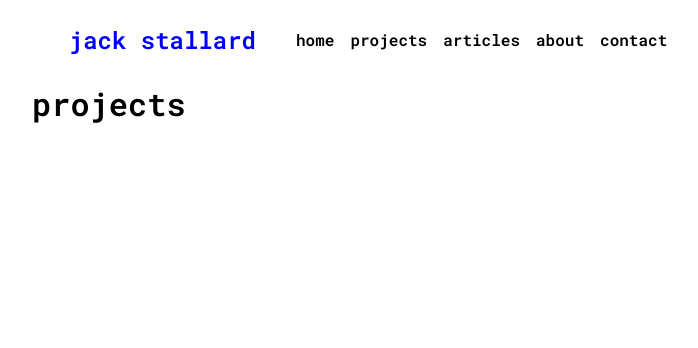
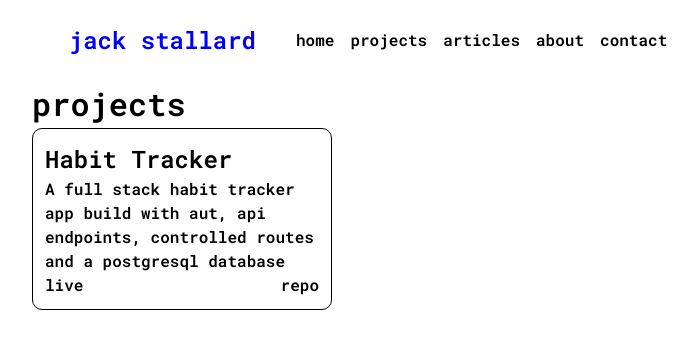
Before and after one commit to jckstllrd/personal-site, a React (Vite) app: page /projects in a window 1280 px wide. Shown: the top 348 px of the page, without its empty margins (272-970 px from the left). Built offline with nearby package versions, Linux system fonts and the light colour scheme.

Commit message:
feat: add project card component to projects grid

```diff
--- /dev/null
+++ b/src/components/Project/Project.module.css
@@ -0,0 +1,12 @@
+.projectContainer {
+  border: 1px solid var(--color-text);
+  border-radius: 10px;
+  padding: var(--space-md);
+}
+
+.projectButtons {
+  display: flex;
+  gap: var(--space-xl);
+  align-items: center;
+  justify-content: space-between;
+}
--- /dev/null
+++ b/src/components/Project/Project.tsx
@@ -0,0 +1,23 @@
+import styles from "./Project.module.css";
+
+interface Props {
+  name: string;
+  desc: string;
+  liveLink: string;
+  repoLink: string;
+}
+
+function Project({ name, desc, liveLink, repoLink }: Props) {
+  return (
+    <div className={styles.projectContainer}>
+      <h2>{name}</h2>
+      <p>{desc}</p>
+      <div className={styles.projectButtons}>
+        <a href={liveLink}>live</a>
+        <a href={repoLink}>repo</a>
+      </div>
+    </div>
+  );
+}
+
+export default Project;
--- a/src/pages/Home/Home.module.css
+++ b/src/pages/Home/Home.module.css
@@ -1,7 +1,6 @@
 .hero {
   display: flex;
   flex-grow: 1;
-  align-self: center;
   justify-content: center;
   align-items: center;
   flex-direction: column;
--- /dev/null
+++ b/src/pages/Projects/Projects.module.css
@@ -0,0 +1,5 @@
+.projects {
+  display: grid;
+  grid-template-columns: repeat(auto-fit, 300px);
+  gap: var(--space-xl);
+}
--- a/src/pages/Projects/Projects.tsx
+++ b/src/pages/Projects/Projects.tsx
@@ -1,9 +1,23 @@
 import Container from "@/components/Container/Container";
+import styles from "./Projects.module.css";
+import Project from "@/components/Project/Project";
 
 function Projects() {
   return (
     <Container>
-      <h1>projects</h1>
+      <div className={styles.projectPage}>
+        <h1>projects</h1>
+        <div className={styles.projects}>
+          <Project
+            name={"Habit Tracker"}
+            desc={
+              "A full stack habit tracker app build with aut, api endpoints, controlled routes and a postgresql database"
+            }
+            liveLink={"https://habit-tracker-sepia-beta.vercel.app/"}
+            repoLink={"https://github.com/jckstllrd/habit-tracker"}
+          />
+        </div>
+      </div>
     </Container>
   );
 }
```
